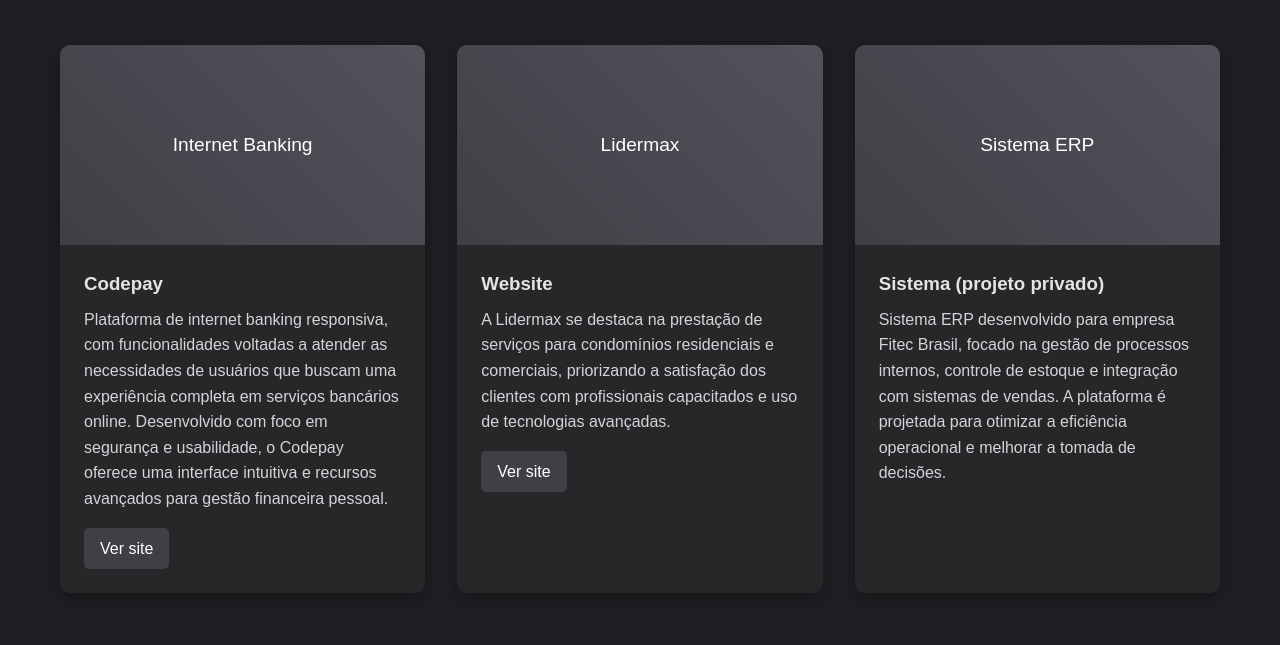
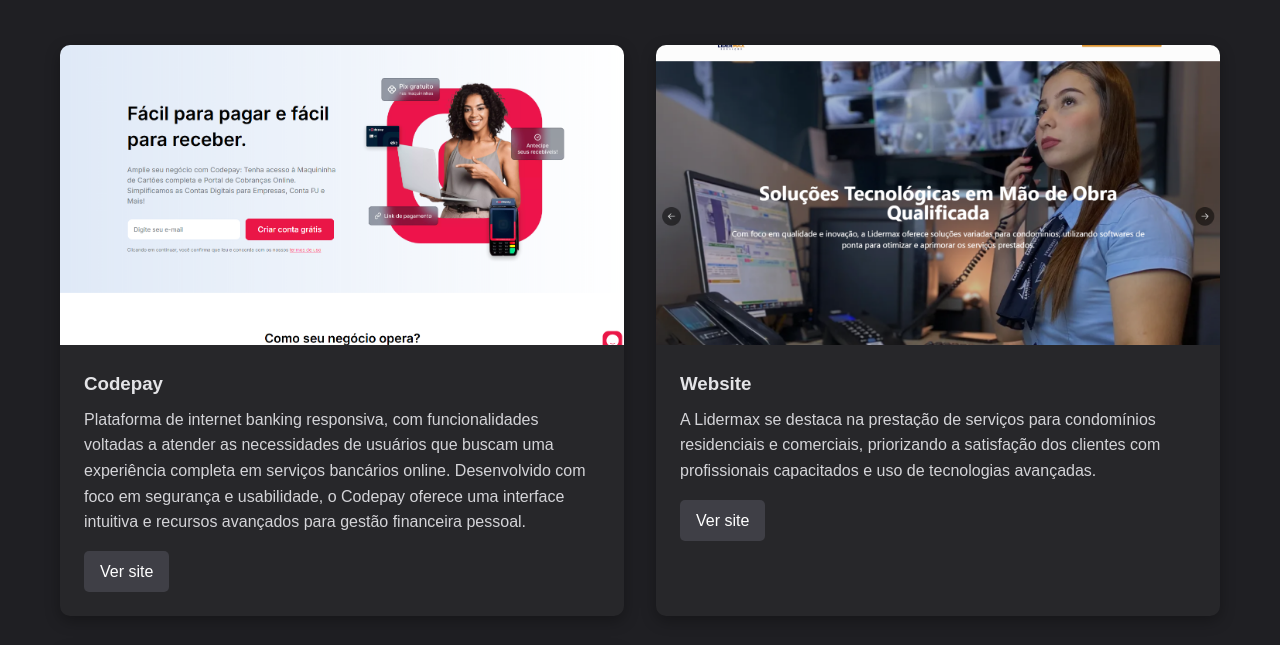
Before and after one commit to fabioalmeida-dev/portfolio, a plain HTML site: page index.html in a window 1280 px wide. Shown: the part 2786-3431 px from the top of the page. Drawn offline with Linux system fonts and the light colour scheme.

Commit message:
feat: add images to projects

```diff
--- a/index.html
+++ b/index.html
@@ -130,7 +130,7 @@
         <div class="project-grid">
             <div class="project-card">
                 <div class="project-image">
-                    Internet Banking
+                    <img src="/imagens/codepay.png" alt="Codepay Internet Banking" />
                 </div>
                 <div class="project-content">
                     <h3>Codepay</h3>
@@ -139,11 +139,11 @@
                     </p>
                     <a href="https://www.codepay.com.br" class="project-link">Ver site</a>
                 </div>
+            </div>
 
-            </div>
             <div class="project-card">
                 <div class="project-image">
-                    Lidermax
+                    <img src="/imagens/lidermax.png" alt="Lidermax Website" />
                 </div>
                 <div class="project-content">
                     <h3>Website</h3>
@@ -151,9 +151,10 @@
                     <a href="https://www.lidermaxservicos.com.br/" class="project-link">Ver site</a>
                 </div>
             </div>
+
             <div class="project-card">
                 <div class="project-image">
-                    Sistema ERP
+                    <img src="/imagens/FITEC.png" alt="ERP Fitec Brasil" />
                 </div>
                 <div class="project-content">
                     <h3>Sistema (projeto privado)</h3>
@@ -165,6 +166,7 @@
         </div>
     </div>
 </section>
+
 
 <!-- Seção Contato -->
 <section id="contato" class="section-white">
--- a/styles.css
+++ b/styles.css
@@ -177,7 +177,7 @@ section {
 /* Projetos em grid */
 .project-grid {
     display: grid;
-    grid-template-columns: repeat(auto-fit, minmax(350px, 1fr));
+    grid-template-columns: repeat(auto-fit, minmax(400px, 1fr));
     gap: 2rem;
     margin-top: 2rem;
 }
@@ -194,15 +194,11 @@ section {
     transform: translateY(-5px);
 }
 
-.project-image {
+.project-image img {
     width: 100%;
-    height: 200px;
-    background: linear-gradient(45deg, #3f3f46, #52525b);
-    display: flex;
-    align-items: center;
-    justify-content: center;
-    color: white;
-    font-size: 1.2rem;
+    height: 300px;
+    object-fit: cover;
+    display: block;
 }
 
 .project-content {
```
Also changed, not shown: imagens/FITEC.png (added), imagens/codepay.png (added), imagens/lidermax.png (added).
